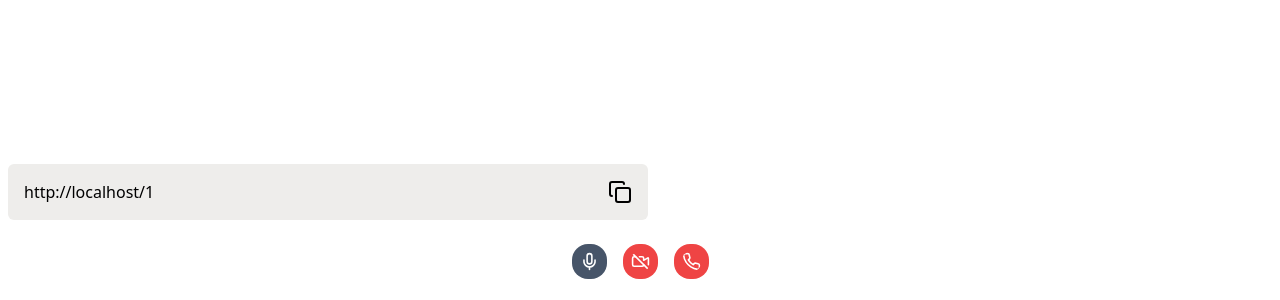
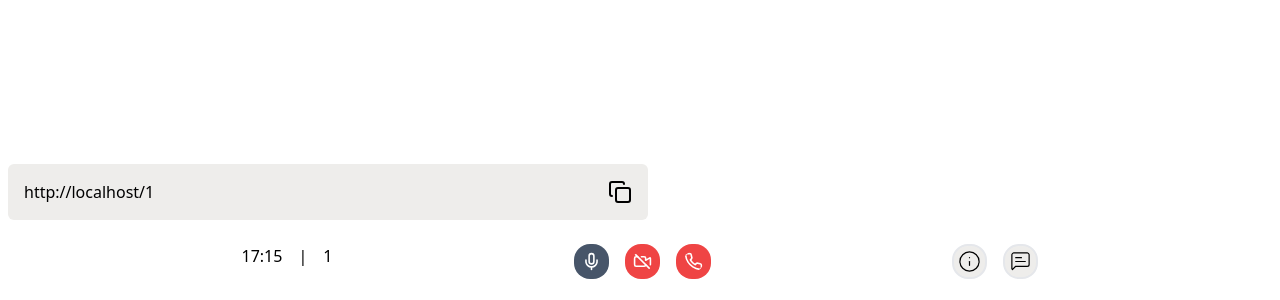
Before and after one commit to gayatriponnada/Group-Chat, a React (Vite) app in the folder media/: page /1 in a window 1280 px wide. Shown: the part 500-800 px from the top of the page. Built offline with nearby package versions, Linux system fonts and the light colour scheme; no server answers.

Commit message:
first commit

```diff
--- a/media/src/Meet.jsx
+++ b/media/src/Meet.jsx
@@ -4,7 +4,7 @@ import usePeer from "./hooks/usePeer";
 import useMedia from "./hooks/useMedia";
 import usePlayer from "./hooks/usePlayer";
 import Player from "./components/Player";
-import Button from "./components/Button";
+import Footer from "./components/Footer";
 import { cloneDeep } from "lodash";
 import CopyUrl from "./components/Copy";
 const MeetPage = () => {
@@ -31,6 +31,17 @@ const Meet = () => {
     visibleAudioOff,
   } = usePlayer(peerId, peer);
   const [users, setUsers] = useState([]);
+  const [chat, setChat] = useState(false);
+  const [MeetingDetails, setMeetingDetails] = useState(false);
+
+  const showChat = () => {
+    setChat(!chat);
+    console.log("clicked");
+    console.log(chat);
+  };
+  const showMeeting = () => {
+    setMeetingDetails(!MeetingDetails);
+  };
   useEffect(() => {
     if (!mediaStream || !socket || !peer) return;
     socket.on("userConnected", (newuser) => {
@@ -162,7 +173,7 @@ const Meet = () => {
       </div>
       <CopyUrl />
       <div>
-        <Button
+        <Footer
           muted={highlightedPlayers?.muted}
           playing={highlightedPlayers?.playing}
           toggleAudio={toggleAudio}
@@ -170,6 +181,10 @@ const Meet = () => {
           leaveRoom={leaveRoom}
           visibleAudioOn={visibleAudioOn}
           visibleAudioOff={visibleAudioOff}
+          showChat={showChat}
+          chat={chat}
+          showMeeting={showMeeting}
+          MeetingDetails={MeetingDetails}
         />
       </div>
     </main>
--- a/media/src/components/Button.jsx
+++ /dev/null
@@ -1,55 +0,0 @@
-import { Mic, MicOff, Video, VideoOff, Phone } from "lucide-react";
-// eslint-disable-next-line react/prop-types
-const Button = ({
-  muted,
-  playing,
-  toggleAudio,
-  toggleVideo,
-  leaveRoom,
-  visibleAudioOn,
-  visibleAudioOff,
-}) => {
-  return (
-    <div className="flex gap-4 justify-center ">
-      {muted ? (
-        <div>
-          <MicOff
-            className="rounded-2xl bg-red-500 text-white p-2 size-[35px] cursor-pointer"
-            onClick={toggleAudio}
-          />
-          <p className={`${visibleAudioOff ? "p-mute" : "hidden"}`}>
-            <MicOff className="stroke-[1px]" /> Microphone Off
-          </p>
-        </div>
-      ) : (
-        <div>
-          <Mic
-            className="rounded-2xl bg-slate-600 text-white p-2 size-[35px] cursor-pointer "
-            onClick={toggleAudio}
-          />
-          <p className={`${visibleAudioOn ? "p-mute" : "hidden"}`}>
-            <Mic className="stroke-[1px]" />
-            Microphone On
-          </p>
-        </div>
-      )}
-      {playing ? (
-        <Video
-          className="rounded-2xl bg-slate-600 text-white p-2 size-[35px] cursor-pointer "
-          onClick={toggleVideo}
-        />
-      ) : (
-        <VideoOff
-          className="rounded-2xl bg-red-500 text-white p-2 size-[35px] cursor-pointer"
-          onClick={toggleVideo}
-        />
-      )}
-      <Phone
-        className="rounded-2xl bg-red-500 text-white p-2 size-[35px] cursor-pointer "
-        onClick={leaveRoom}
-      />
-    </div>
-  );
-};
-
-export default Button;
--- /dev/null
+++ b/media/src/components/Chat.jsx
@@ -0,0 +1,72 @@
+import { useCallback, useEffect, useState } from "react";
+import { useParams } from "react-router-dom";
+import { useSocket } from "../context/socket";
+const Chat = () => {
+  const { roomId } = useParams();
+  const [messages, setMessages] = useState([]);
+  const [input, setInput] = useState("");
+  const { socket } = useSocket();
+  useEffect(() => {
+    if (!socket) return;
+    socket.emit("room-id", roomId);
+    socket.on("message-received", (message) => {
+      setMessages((prevMessages) => [...prevMessages, message]);
+    });
+  }, [roomId, socket]);
+
+  const send = useCallback(
+    (input) => {
+      const currentTime = new Date().toLocaleString([], {
+        hour: "2-digit",
+        minute: "2-digit",
+      });
+      socket.emit("message-sent", { input, time: currentTime });
+      setMessages((prevMessages) => [
+        ...prevMessages,
+        { input, time: currentTime },
+      ]);
+      setInput("");
+    },
+    [socket]
+  );
+  return (
+    <>
+      <div className="w-[30%] h-[80%] rounded-md border-2  border-#dbdad8 bg-[#EEEDEB] absolute top-2 right-2 p-4">
+        {messages.map(({ input, time }, index) => {
+          return (
+            <div key={index} className="bg-red-300">
+              <div>{input}</div>
+              <div>{time}</div>
+            </div>
+          );
+        })}
+
+        <footer className="absolute bottom-3 gap-4  p-2 flex focus-within:border-2 border-blue-300 rounded-md">
+          <div>
+            <input
+              type="text"
+              placeholder="Message...."
+              className=" p-2 focus:outline-none  "
+              value={input}
+              onChange={(e) => {
+                setInput(e.target.value);
+              }}
+            />
+          </div>
+          <div>
+            <button
+              className="bg-blue-500 text-white border-blue-500 p-2 rounded-md "
+              onClick={() => {
+                send(input);
+              }}
+            >
+              Send
+            </button>
+          </div>
+        </footer>
+      </div>
+    </>
+  );
+};
+
+export default Chat;
--- /dev/null
+++ b/media/src/components/Footer.jsx
@@ -0,0 +1,95 @@
+import {
+  Mic,
+  MicOff,
+  Video,
+  VideoOff,
+  Phone,
+  MessageSquareText,
+  Info,
+} from "lucide-react";
+import Chat from "./Chat";
+import { useParams } from "react-router-dom";
+import MeetingInfo from "./Meeting-info";
+// eslint-disable-next-line react/prop-types
+const Footer = ({
+  muted,
+  playing,
+  toggleAudio,
+  toggleVideo,
+  leaveRoom,
+  visibleAudioOn,
+  visibleAudioOff,
+  showChat,
+  chat,
+  MeetingDetails,
+  showMeeting,
+}) => {
+  const { roomId } = useParams();
+  const currentTime = new Date().toLocaleString([], {
+    hour: "2-digit",
+    minute: "2-digit",
+    hour12: false,
+  });
+  return (
+    <div className="flex justify-evenly">
+      <div className="flex gap-4 font-medium ">
+        <div> {currentTime}</div>
+        <span>|</span>
+        <div> {roomId}</div>
+      </div>
+      <div className="flex gap-4 justify-center ">
+        {muted ? (
+          <div>
+            <MicOff
+              className="rounded-2xl bg-red-500 text-white p-2 size-[35px] cursor-pointer"
+              onClick={toggleAudio}
+            />
+            <p className={`${visibleAudioOff ? "p-mute" : "hidden"}`}>
+              <MicOff className="stroke-[1px]" /> Microphone Off
+            </p>
+          </div>
+        ) : (
+          <div>
+            <Mic
+              className="rounded-2xl bg-slate-600 text-white p-2 size-[35px] cursor-pointer "
+              onClick={toggleAudio}
+            />
+            <p className={`${visibleAudioOn ? "p-mute" : "hidden"}`}>
+              <Mic className="stroke-[1px]" />
+              Microphone On
+            </p>
+          </div>
+        )}
+        {playing ? (
+          <Video
+            className="rounded-2xl bg-slate-600 text-white p-2 size-[35px] cursor-pointer "
+            onClick={toggleVideo}
+          />
+        ) : (
+          <VideoOff
+            className="rounded-2xl bg-red-500 text-white p-2 size-[35px] cursor-pointer"
+            onClick={toggleVideo}
+          />
+        )}
+        <Phone
+          className="rounded-2xl bg-red-500 text-white p-2 size-[35px] cursor-pointer "
+          onClick={leaveRoom}
+        />
+      </div>
+      <div className="flex gap-4">
+        <Info
+          className="flex justify-center items-center rounded-2xl border-2 border-#dbdad8 bg-[#EEEDEB] p-1 size-[35px] stroke-[1.25px] "
+          onClick={showMeeting}
+        />
+        {MeetingDetails && <MeetingInfo />}
+        <MessageSquareText
+          className="flex justify-center items-center rounded-2xl border-2 border-#dbdad8 bg-[#EEEDEB] p-1 size-[35px] stroke-[1.25px]"
+          onClick={showChat}
+        />
+        {chat && <Chat className="" />}
+      </div>
+    </div>
+  );
+};
+
+export default Footer;
--- /dev/null
+++ b/media/src/components/Meeting-info.jsx
@@ -0,0 +1,29 @@
+import { Copy } from "lucide-react";
+const MeetingInfo = () => {
+  const url = window.location.href;
+  const CopyId = () => {
+    const url = window.location.href;
+    navigator.clipboard.writeText(url);
+  };
+  return (
+    <div className="w-[30%] h-[80%] rounded-md border-2  border-#dbdad8 bg-white absolute top-2 right-2 p-4">
+      <div className="flex gap-4 flex-col">
+        <h2 className="text-2xl font-normal">Meeting Details</h2>
+        <div className="flex gap-2 flex-col">
+          <p>Joining info</p>
+          {url}
+        </div>
+
+        <button
+          onClick={CopyId}
+          className=" p-2 text-blue-500 font-medium hover:bg-blue-100 w-auto rounded-md flex gap-4"
+        >
+          <Copy />
+          Copy joining info
+        </button>
+      </div>
+    </div>
+  );
+};
+
+export default MeetingInfo;
--- a/media/src/index.css
+++ b/media/src/index.css
@@ -24,7 +24,6 @@
   padding: 2rem;
 }
 .usericon-active-player {
-  top: 10px;
   padding: 2rem;
   width: 90%;
   height: 90%;
```
